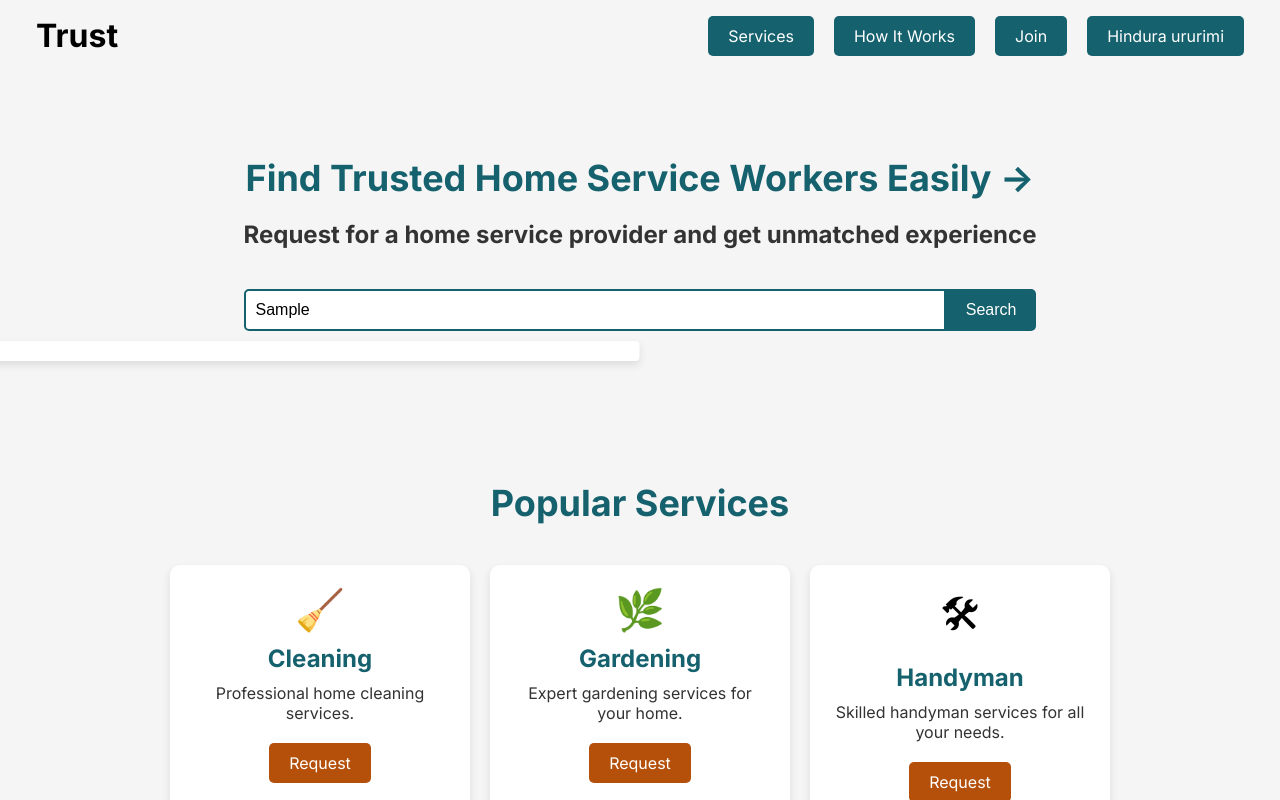
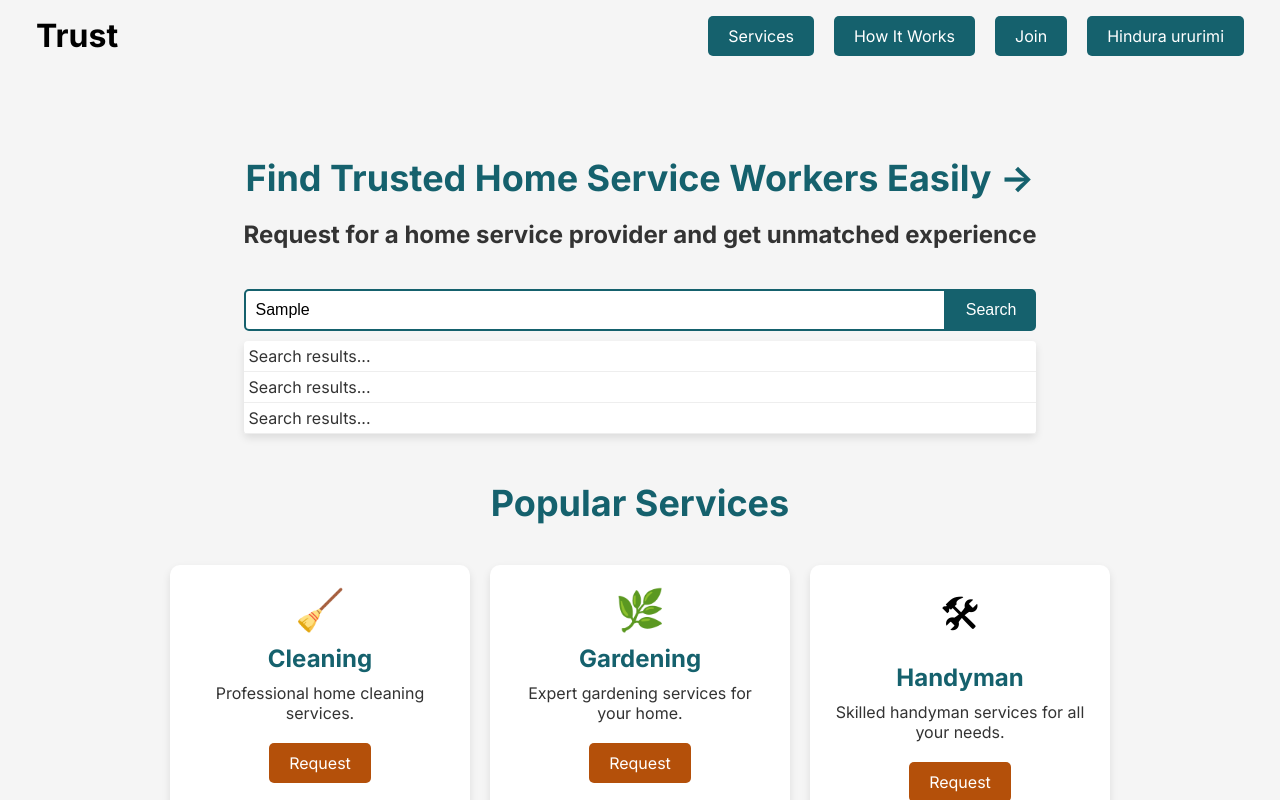
Before and after one commit to pitech-rw/trust, a Next.js app in the folder trust-fn/: page / in a window 1280 px wide. Both pictures are taken after typing "Sample" into the empty fields and a click on the button "Search". Shown: the top 800 px of the page. Built offline with nearby package versions, Linux system fonts and the light colour scheme.

Commit message:
fix: search result lit

```diff
--- a/trust-fn/src/app/ui/hero/hero.module.css
+++ b/trust-fn/src/app/ui/hero/hero.module.css
@@ -59,9 +59,6 @@
 .searchList {
   position: absolute;
   top: calc(100% + 5px);
-  left: 0;
-  right: 0;
-  transform: translateX(-50%);
   width: 100%;
   background: #fff;
   box-shadow: 0 4px 8px rgba(0, 0, 0, 0.1);
@@ -71,10 +68,12 @@
   z-index: 59;
 }
 
-.searchList p {
+.searchList li {
   margin: 0;
-  padding: 10px;
+  padding: 5px;
   border-bottom: 1px solid #eee;
+  color: #333;
+  list-style: none;
 }
 
 .searchList p:last-child {
--- a/trust-fn/src/app/ui/hero/hero.tsx
+++ b/trust-fn/src/app/ui/hero/hero.tsx
@@ -32,7 +32,9 @@ const HeroSection = () => {
                         isSearchListVisible && (
                             <div className={styles.searchList}>
                                 <ol>
-                                    <li>Search result</li>
+                                    <li>Search results... </li>
+                                    <li>Search results... </li>
+                                    <li>Search results... </li>
                                 </ol>
                             </div>
                         )
```
